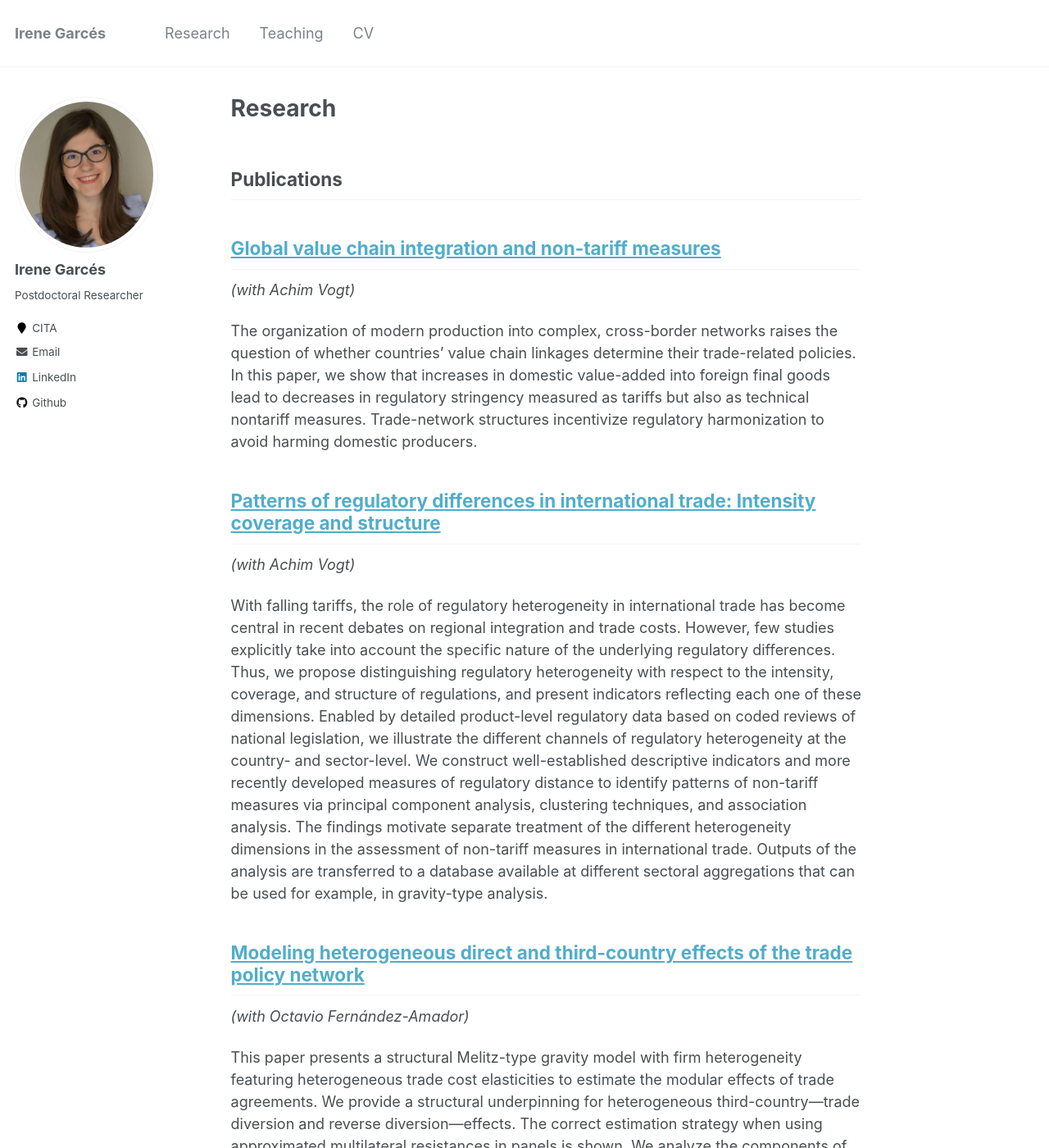
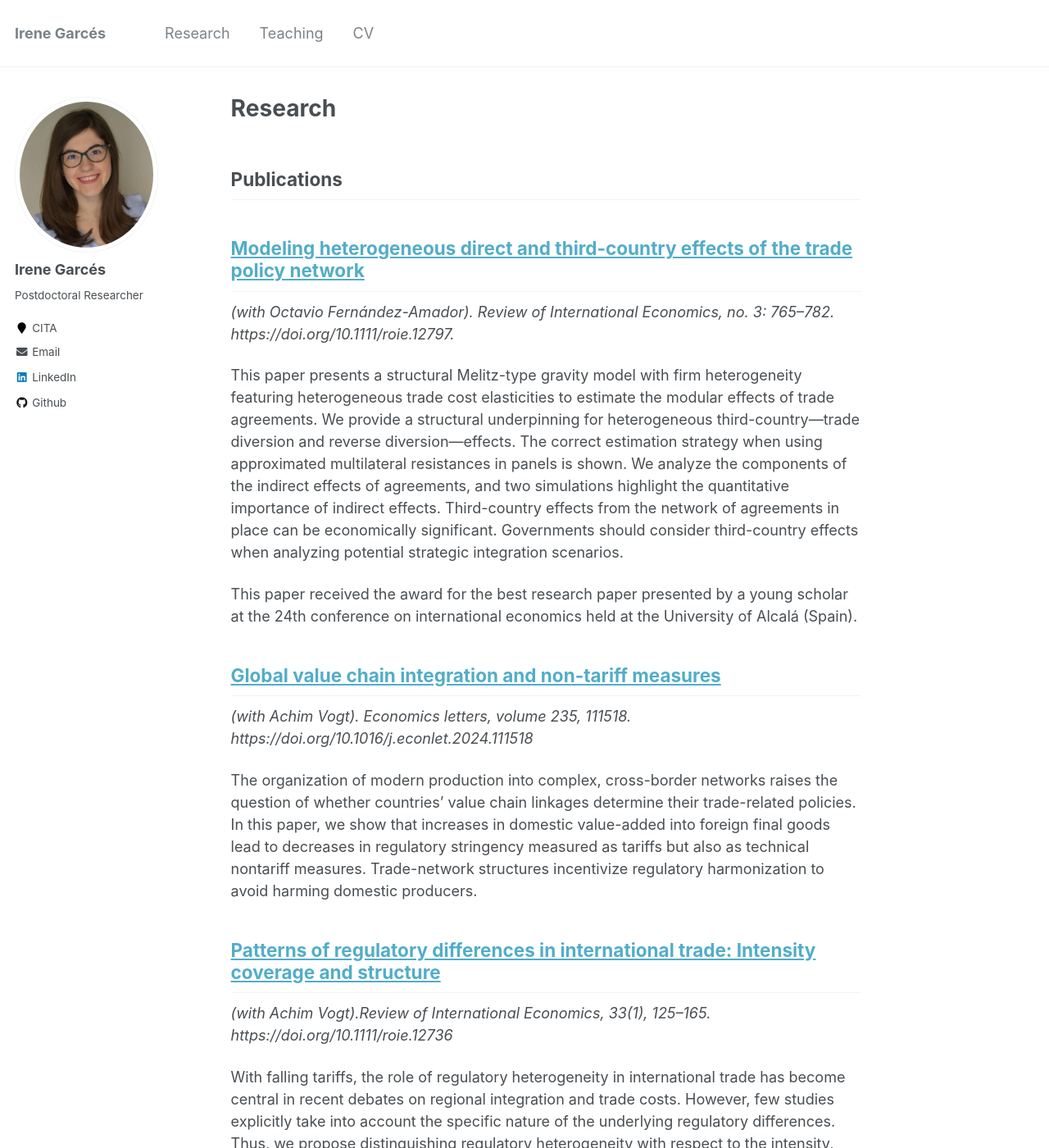
Before and after one commit to IreneGarces/irenegarces.github.io, a Jekyll site: the page built from _pages/research.md, in a window 1280 px wide and 1400 px high. Shown: the whole window at 82% size. Built offline with Jekyll 4.4.1, drawn with Linux system fonts in a browser that asks for light colours; some of the changed text lies outside the part shown.

Commit message:
Update research.md

```diff
--- a/_pages/research.md
+++ b/_pages/research.md
@@ -15,16 +15,23 @@ author_profile: true
 {% endfor %}
 
 ## Publications
+## [Modeling heterogeneous direct and third-country effects of the trade policy network](../files/Heterogeneous direct and third-country effects_master.pdf)
+*(with Octavio Fernández-Amador). Review of International Economics, no. 3: 765–782. https://doi.org/10.1111/roie.12797.*
+
+This paper presents a structural Melitz-type gravity model with firm heterogeneity featuring heterogeneous trade cost elasticities to estimate the modular effects of trade agreements. We provide a structural underpinning for heterogeneous third-country—trade diversion and reverse diversion—effects. The correct estimation strategy when using approximated multilateral resistances in panels is shown. We analyze the components of the indirect effects of agreements, and two simulations highlight the quantitative importance of indirect effects. Third-country effects from the network of agreements in place can be economically significant. Governments should consider third-country effects when analyzing potential strategic integration scenarios.
+
+This paper received the award for the best research paper presented by a young scholar at the 24th conference on international economics held at the University of Alcalá (Spain).
+
 
 ## [Global value chain integration and non-tariff measures](../files/Global value chain integration and non-tariff measures.pdf)
-*(with  Achim Vogt)*
+*(with  Achim Vogt). Economics letters, volume 235, 111518. https://doi.org/10.1016/j.econlet.2024.111518*
 
 The organization of modern production into complex, cross-border networks raises the question of whether countries’ value chain linkages determine their trade-related
 policies. In this paper, we show that increases in domestic value-added into foreign final goods lead to decreases in regulatory stringency measured as tariffs but
 also as technical nontariff measures. Trade-network structures incentivize regulatory harmonization to avoid harming domestic producers.
 
 ## [Patterns of regulatory differences in international trade: Intensity coverage and structure](../files/Patterns of regulatory heterogeneity.pdf)
-*(with Achim Vogt)*
+*(with Achim Vogt).Review of International Economics, 33(1), 125–165. https://doi.org/10.1111/roie.12736*
 
 With falling tariffs, the role of regulatory heterogeneity in international trade has become central in recent debates on regional integration and trade costs.
 However, few studies explicitly take into account the specific nature of the underlying regulatory differences. Thus, we propose distinguishing regulatory
```
Also changed, not shown: other parts of _pages/research.md (+0 -6 lines).
